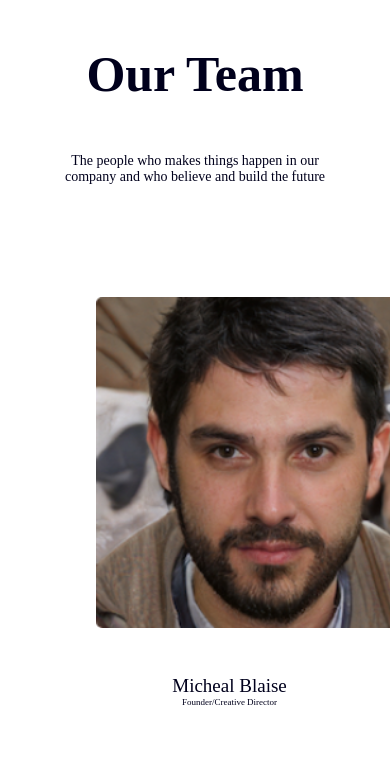
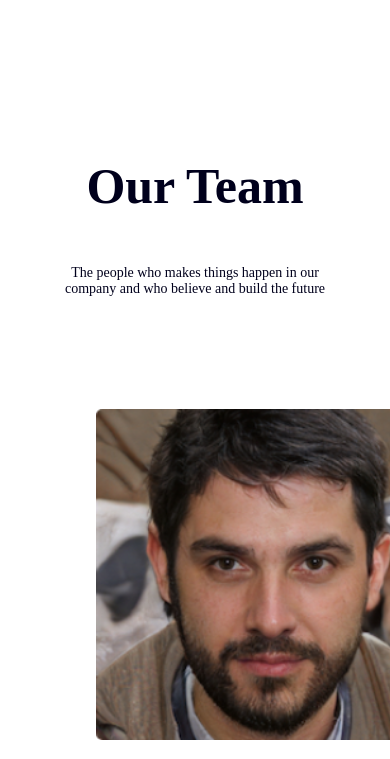
Before and after one commit to tee-15/Planitinument, a website: page ourteam.html in a window 390 px wide. Shown: the part 85-844 px from the top of the page. Drawn offline with Linux system fonts and the light colour scheme; a web font is replaced by a local one.

Commit message:
second commit

```diff
--- a/css/queries.css
+++ b/css/queries.css
@@ -271,6 +271,10 @@
     .footer__image {
         width: 9em;
         display: none;
+    }
+    .card__heading {
+        text-align: center;
+        margin-top: 12em;
     }
 
 }
@@ -547,6 +551,10 @@
         justify-content: space-around;
         flex-direction: column;
     }
+    .card__heading {
+        text-align: center;
+        margin-top: 12em;
+    }
 
 
 
@@ -757,6 +765,10 @@
         flex-direction: column;
         width: 39em;
     }
+    .card__heading {
+        text-align: center;
+        margin-top: 12em;
+    }
 }
 /*small phone: from 0 to 480px*/
 @media only screen and (max-width:480px){
@@ -919,6 +931,10 @@
         flex-direction: column;
         width: 31em;
     }
+    .card__heading {
+        text-align: center;
+        margin-top: 12em;
+    }
 
 
 }
```
